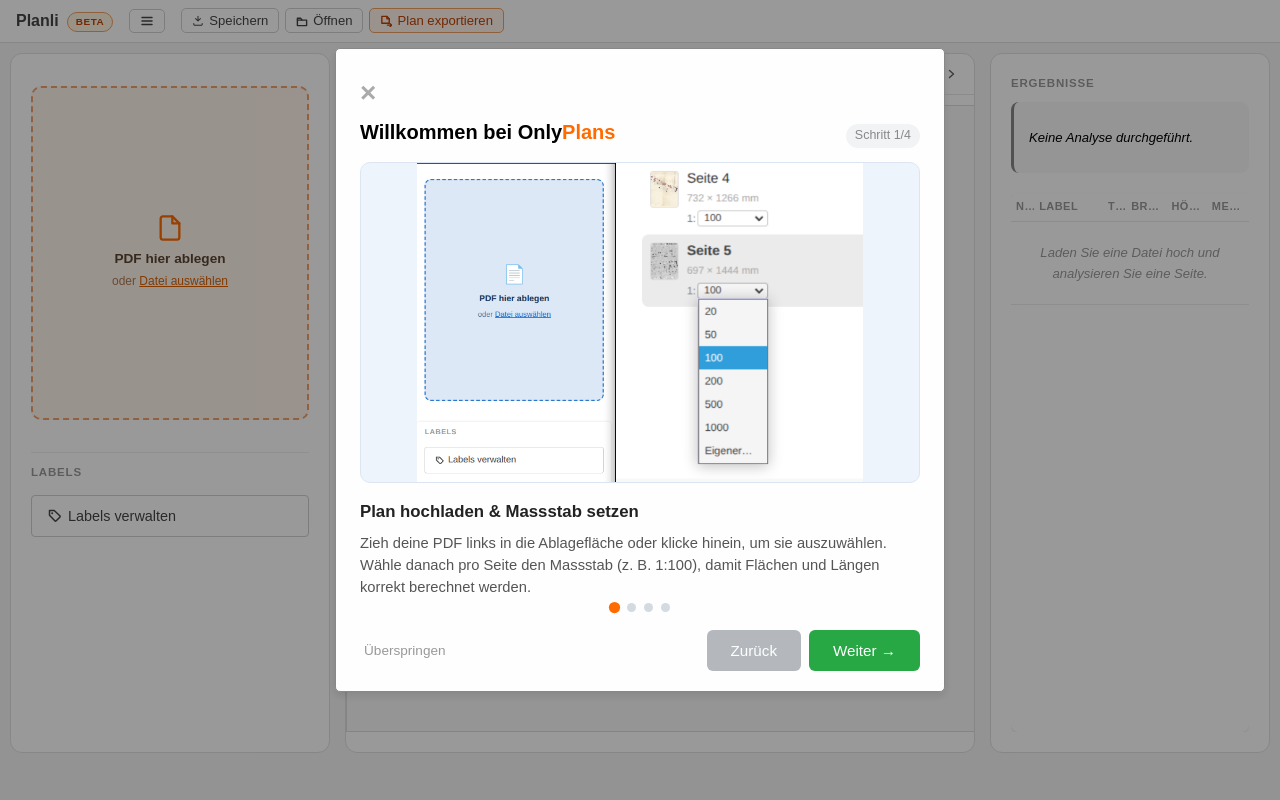
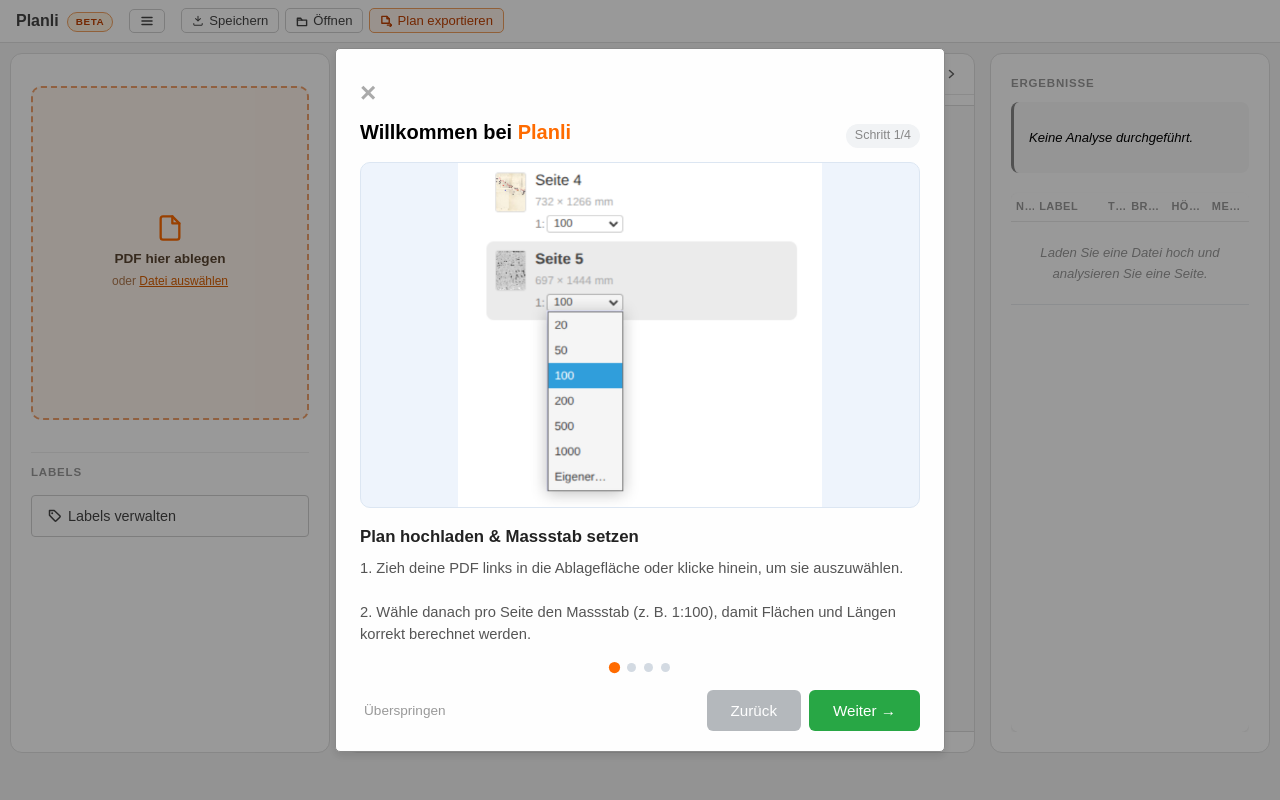
Before and after one commit to reziprok22/Planvision, a Django app: page /app/ in a window 1280 px wide. Run offline with Django 5.2, Linux system fonts and the light colour scheme; some libraries are stand-ins or nearby versions.

Commit message:
Onboarding überarbeitet
- Aktualisierte Bilder hinterlegt
- Texte besser strukturiert mit Zeilenumbruch
- Modal etwas vergrössert, damit Text nicht mehr in dots hineinlaufen

```diff
--- a/static/css/styles.css
+++ b/static/css/styles.css
@@ -1664,8 +1664,8 @@ background-color: #2a70c2;
        Die Medienzone (flex:1) fängt die Höhenunterschiede ab. */
     display: flex;
     flex-direction: column;
-    height: 600px;
-    max-height: 86vh;
+    height: 660px;
+    max-height: 90vh;
 }
 
 .onboarding-header {
@@ -1739,6 +1739,8 @@ background-color: #2a70c2;
     line-height: 1.5;
     color: #555;
     min-height: 3em;
+    flex-shrink: 0; /* Body nie unter seinen Text schrumpfen → kein Überlauf in die Dots */
+    white-space: pre-line; /* \n im Onboarding-Text wird als Zeilenumbruch gerendert */
 }
 
 .onboarding-dots {
--- a/static/js/onboarding.js
+++ b/static/js/onboarding.js
@@ -15,7 +15,7 @@
  * Toolbar-Button #onboardingBtn lässt es sich jederzeit erneut öffnen.
  */
 
-const SEEN_KEY = 'onlyplans_onboarding_seen_v1';
+const SEEN_KEY = 'planli_onboarding_seen_v1';
 const VIDEO_EXT = /\.(mp4|webm|ogg)(\?.*)?$/i;
 
 let steps = [];
--- a/templates/app.html
+++ b/templates/app.html
@@ -717,7 +717,7 @@
         <div class="modal-content onboarding-content">
             <span class="close" id="onboardingClose">&times;</span>
             <div class="onboarding-header">
-                <h3>Willkommen bei Only<span class="brand-accent">Plans</span></h3>
+                <h3>Willkommen bei <span class="brand-accent">Planli</span></h3>
                 <span class="onboarding-counter" id="onboardingCounter">Schritt 1/4</span>
             </div>
             <div class="onboarding-media" id="onboardingMedia"><!-- gefüllt per JS --></div>
@@ -740,7 +740,7 @@
       "steps": [
         {
           "title": "Plan hochladen & Massstab setzen",
-          "body": "Zieh deine PDF links in die Ablagefläche oder klicke hinein, um sie auszuwählen. Wähle danach pro Seite den Massstab (z. B. 1:100), damit Flächen und Längen korrekt berechnet werden.",
+          "body": "1. Zieh deine PDF links in die Ablagefläche oder klicke hinein, um sie auszuwählen. \n\n 2. Wähle danach pro Seite den Massstab (z. B. 1:100), damit Flächen und Längen korrekt berechnet werden.",
           "media": "{% static 'media/onboarding/01-upload.png' %}"
         },
         {
@@ -750,12 +750,12 @@
         },
         {
           "title": "Zeichnen & messen",
-          "body": "Wähle zunächst ein Werkzeug (Rechtecke, Polygone oder Linien) aus, dann das passende Label und zeichne direkt auf den Plan. Lerne die Hotkeys (z. B. Q + Mausrad) kennen, um schnell die relevanten Flächen zu erfassen. Auf Wunsch schlägt die KI Objekte automatisch vor, du korrigierst nur noch.",
+          "body": "Wähle zunächst ein Werkzeug (Rechtecke, Polygone oder Linien) aus, dann das passende Label und zeichne direkt auf den Plan. \n\n Lerne die Hotkeys (z. B. Q + Mausrad) kennen, um schnell die relevanten Flächen zu erfassen. Auf Wunsch schlägt die KI Objekte automatisch vor, du korrigierst nur noch.",
           "media": "{% static 'media/onboarding/03-draw.png' %}"
         },
         {
           "title": "Speichern & exportieren",
-          "body": "Speichere dein Projekt jederzeit als Datei oder exportiere den annotierten Plan und einen Bericht direkt als PDF.",
+          "body": "Speichere dein Projekt jederzeit als Datei oder exportiere deine gezeichnten Objekte auf dem Original-PDF.",
           "media": "{% static 'media/onboarding/04-export.png' %}"
         }
       ]
```
Also changed, not shown: dist/js/main.js, static/media/onboarding/01-upload.png, static/media/onboarding/01-upload_double.png (added), static/media/onboarding/01-upload_single.png (deleted), static/media/onboarding/04-export.png (added), static/media/onboarding/04-export_anders.png (added), static/media/onboarding/04-export_pdf.png (added).
